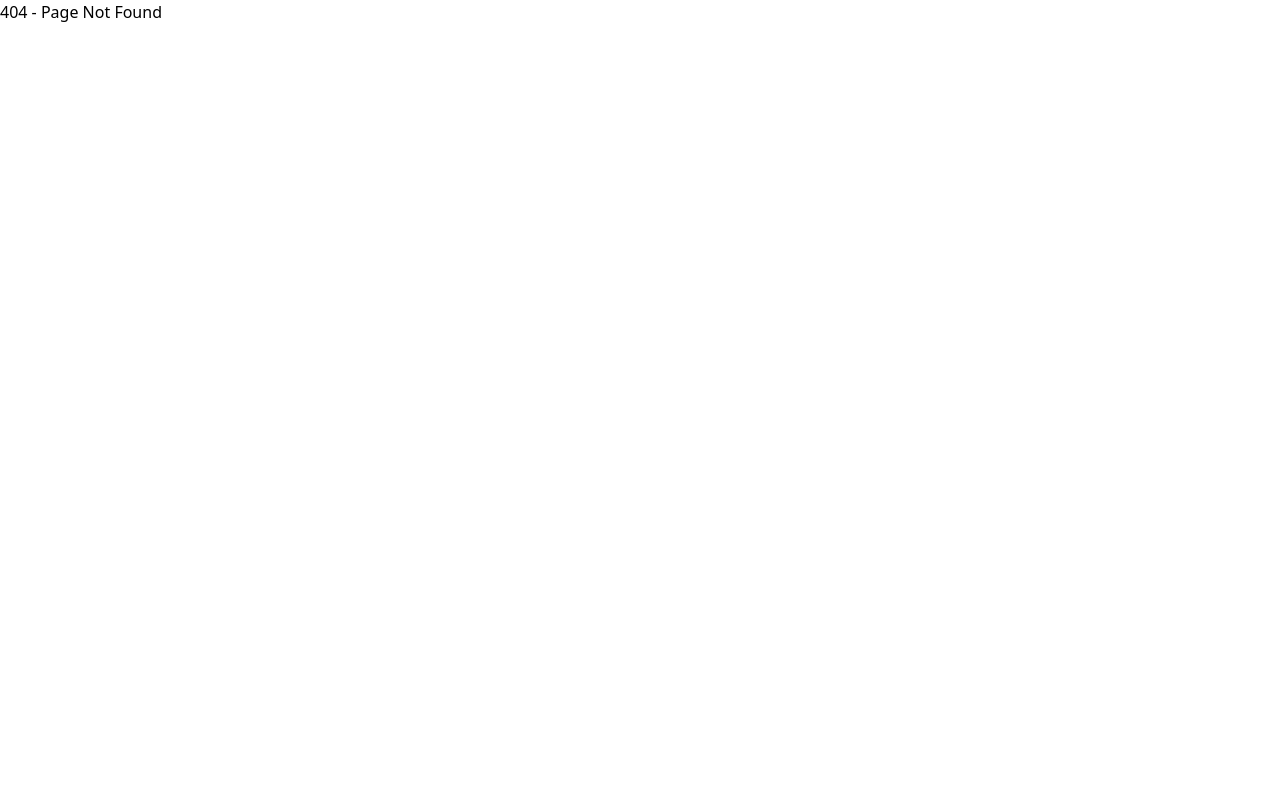
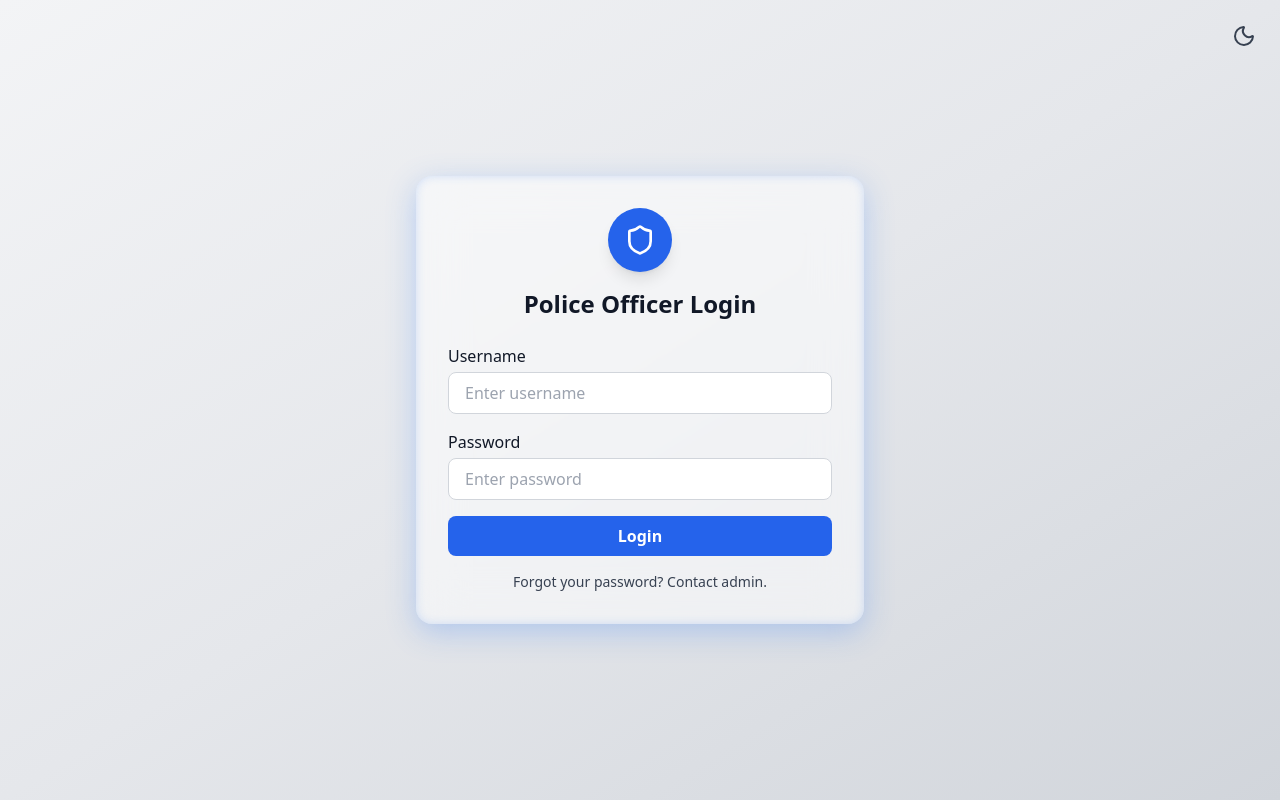
Before and after one commit to cooldkt143/legalAi, a React (Vite) app: page /officerLogin in a window 1280 px wide. Before the commit this address had no page. Built offline with nearby package versions, Linux system fonts and the light colour scheme.

Commit message:
Adding officer's login page

```diff
--- a/src/App.jsx
+++ b/src/App.jsx
@@ -1,5 +1,7 @@
 import { BrowserRouter as Router, Routes, Route } from "react-router-dom";
 import Landing from "./pages/Landing";
+import OfficerLogin from "./pages/OfficerLogin";
+import OfficerHome from "./pages/OfficerHome";
 
 function App() {
   return (
@@ -7,6 +9,12 @@ function App() {
       <Routes>
         {/* Root / Landing Page */}
         <Route path="/" element={<Landing />} />
+
+        {/* Officer's Page */}
+        <Route path="/officerLogin" element={<OfficerLogin />} />
+        <Route path="/officerHome" element={<OfficerHome />} />
+
+        {/* Citizen's Page */}
 
         {/* Catch-all for invalid URLs (optional) */}
         <Route path="*" element={<h1>404 - Page Not Found</h1>} />
--- a/src/pages/Landing.jsx
+++ b/src/pages/Landing.jsx
@@ -3,8 +3,11 @@ import { motion } from "framer-motion";
 import { Shield, User, ArrowRight } from "lucide-react";
 import logo from "../assets/images/logo.png";
 import ThemeToggle from "../components/themeToggle";
+import { useNavigate } from "react-router-dom";
 
 const Landing = () => {
+  const navigate = useNavigate();
+
   return (
     <motion.div
       initial={{ opacity: 0 }}
@@ -67,6 +70,7 @@ const Landing = () => {
                      p-4 sm:p-5 rounded-xl shadow-md
                      transition-all duration-300 text-left
                      hover:shadow-2xl"
+          onClick={() => navigate("/officerLogin")}
         >
           <div className="bg-blue-600 p-2 sm:p-3 rounded-full flex-shrink-0">
             <Shield className="w-5 h-5 sm:w-6 sm:h-6 text-white" />
--- /dev/null
+++ b/src/pages/OfficerHome.jsx
@@ -0,0 +1,9 @@
+import React from 'react'
+
+const OfficerHome = () => {
+  return (
+    <div>OfficerHome</div>
+  )
+}
+
+export default OfficerHome
--- /dev/null
+++ b/src/pages/OfficerLogin.jsx
@@ -0,0 +1,102 @@
+import React, { useState } from "react";
+import { motion } from "framer-motion";
+import { Shield } from "lucide-react";
+import ThemeToggle from "../components/themeToggle";
+import { useNavigate } from "react-router-dom";
+
+const OfficerLogin = () => {
+  const [username, setUsername] = useState("");
+  const [password, setPassword] = useState("");
+  const [error, setError] = useState("");
+  const navigate = useNavigate();
+
+  const handleLogin = (e) => {
+    e.preventDefault();
+    if (username === "police" && password === "1234") {
+      navigate("/officerHome");
+      setError("");
+    } else {
+      setError("Invalid username or password");
+    }
+  };
+
+  return (
+    <div className="min-h-screen flex items-center justify-center
+                    bg-gradient-to-br from-gray-100 via-gray-200 to-gray-300
+                    dark:from-gray-900 dark:via-slate-900 dark:to-black
+                    relative overflow-hidden transition-colors duration-500
+                    text-gray-900 dark:text-white">
+      <ThemeToggle />
+
+      <motion.div
+        initial={{ opacity: 0, y: -40 }}
+        animate={{ opacity: 1, y: 0 }}
+        transition={{ duration: 0.8, ease: "easeOut" }}
+        className="bg-white dark:bg-gray-800 bg-opacity-50 dark:bg-opacity-50
+                   backdrop-blur-xl p-8 rounded-2xl w-full max-w-md relative"
+        style={{
+          boxShadow:
+            "0 8px 30px rgba(59, 130, 246, 0.3), 0 0 10px rgba(59, 130, 246, 0.2) inset",
+        }}
+      >
+        {/* Shield Icon */}
+        <motion.div
+          initial={{ scale: 0 }}
+          animate={{ scale: 1 }}
+          transition={{ type: "spring", stiffness: 120, damping: 10 }}
+          className="mx-auto mb-4 w-16 h-16 flex items-center justify-center
+                     bg-blue-600 dark:bg-blue-800 rounded-full shadow-lg"
+        >
+          <Shield className="w-8 h-8 text-white" />
+        </motion.div>
+
+        <h2 className="text-2xl font-bold mb-6 text-center">Police Officer Login</h2>
+        {error && <p className="text-red-500 mb-4 text-center">{error}</p>}
+
+        <form onSubmit={handleLogin} className="space-y-4">
+          <div>
+            <label className="block mb-1 font-medium">Username</label>
+            <input
+              type="text"
+              value={username}
+              onChange={(e) => setUsername(e.target.value)}
+              placeholder="Enter username"
+              className="w-full px-4 py-2 rounded-lg border border-gray-300 dark:border-gray-600
+                         focus:outline-none focus:ring-2 focus:ring-blue-400 dark:focus:ring-blue-600
+                         bg-white dark:bg-gray-700 text-gray-900 dark:text-white"
+              required
+            />
+          </div>
+          <div>
+            <label className="block mb-1 font-medium">Password</label>
+            <input
+              type="password"
+              value={password}
+              onChange={(e) => setPassword(e.target.value)}
+              placeholder="Enter password"
+              className="w-full px-4 py-2 rounded-lg border border-gray-300 dark:border-gray-600
+                         focus:outline-none focus:ring-2 focus:ring-blue-400 dark:focus:ring-blue-600
+                         bg-white dark:bg-gray-700 text-gray-900 dark:text-white"
+
+            />
+          </div>
+          <motion.button
+            whileHover={{ scale: 1.03 }}
+            whileTap={{ scale: 0.97 }}
+            type="submit"
+            className="w-full py-2 bg-blue-600 hover:bg-blue-700 text-white rounded-lg font-semibold
+                       transition-colors duration-300"
+          >
+            Login
+          </motion.button>
+        </form>
+
+        <p className="mt-4 text-center text-sm text-gray-700 dark:text-gray-300">
+          Forgot your password? Contact admin.
+        </p>
+      </motion.div>
+    </div>
+  );
+};
+
+export default OfficerLogin;
```
